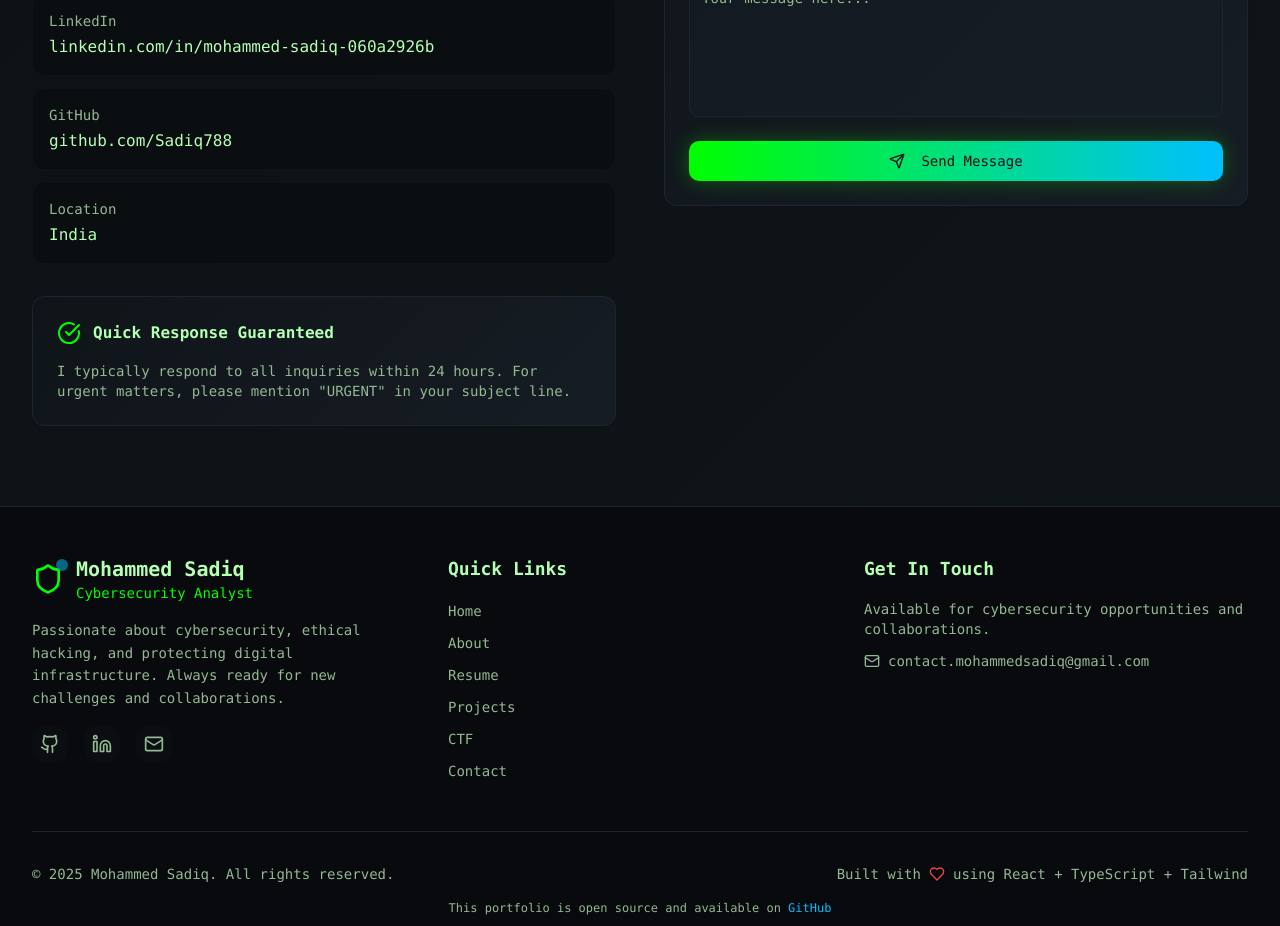
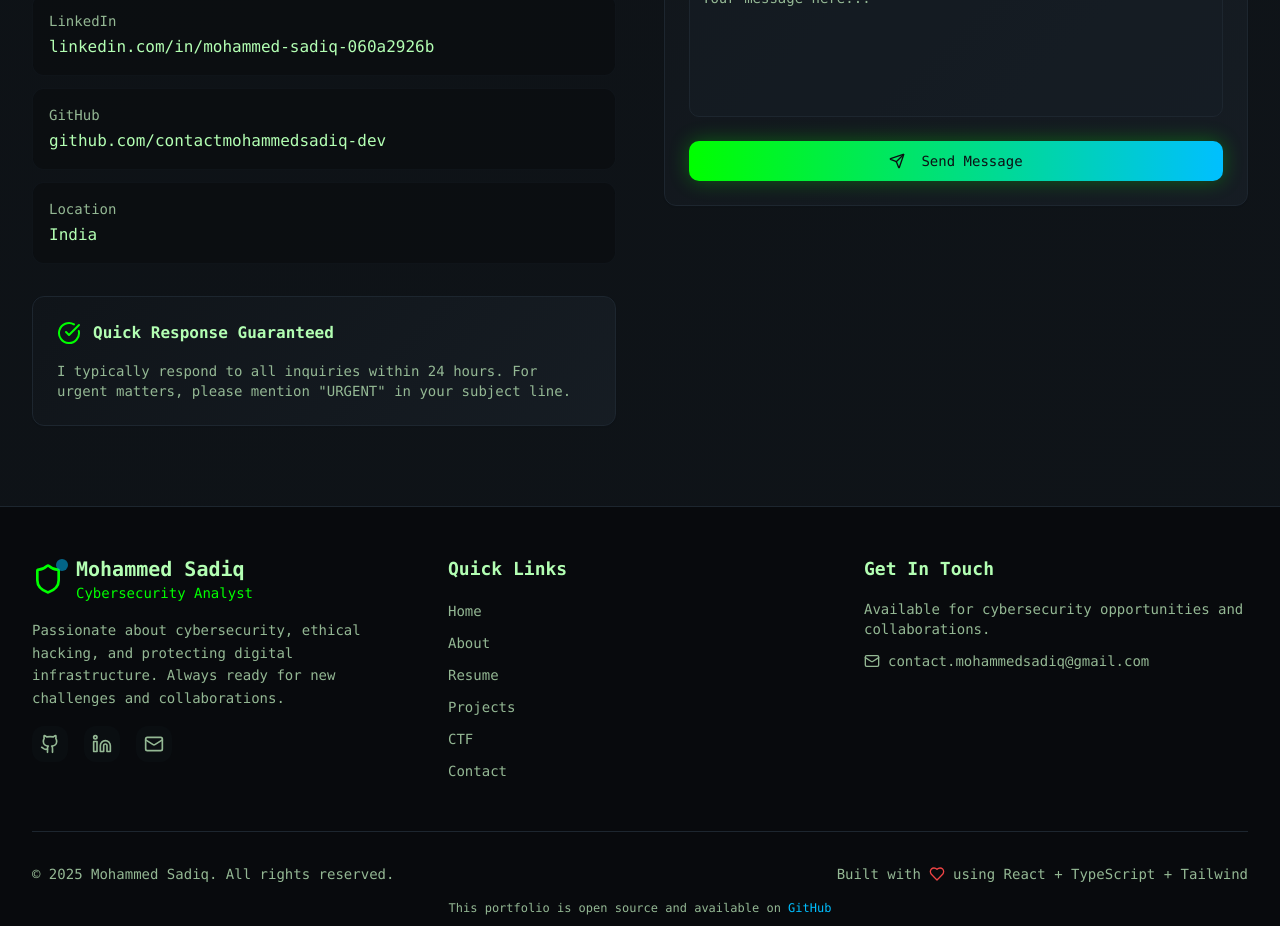
Before and after one commit to Sadiq788/cyber-sadiq-bytes, a React (Vite) app: page / in a window 1280 px wide. Shown: the part 7760-8686 px from the top of the page. Built offline with nearby package versions, Linux system fonts and the light colour scheme.

Commit message:
Update GitHub links

```diff
--- a/src/components/Contact.tsx
+++ b/src/components/Contact.tsx
@@ -45,8 +45,8 @@ const Contact = () => {
     {
       icon: Github,
       label: 'GitHub',
-      value: 'github.com/Sadiq788',
-      link: 'https://github.com/Sadiq788/',
+      value: 'github.com/contactmohammedsadiq-dev',
+      link: 'https://github.com/contactmohammedsadiq-dev',
       color: 'cyber-purple'
     },
     {
--- a/src/components/Footer.tsx
+++ b/src/components/Footer.tsx
@@ -7,7 +7,7 @@ const Footer = () => {
   const socialLinks = [
     {
       icon: Github,
-      href: 'https://github.com/Sadiq788/',
+      href: 'https://github.com/contactmohammedsadiq-dev',
       label: 'GitHub',
       color: 'hover:text-cyber-green'
     },
@@ -157,7 +157,7 @@ const Footer = () => {
             <p className="text-xs text-muted-foreground">
               This portfolio is open source and available on{' '}
               <a
-                href="https://github.com/Sadiq788/portfolio"
+                href="https://github.com/contactmohammedsadiq-dev/portfolio"
                 target="_blank"
                 rel="noopener noreferrer"
                 className="text-cyber-blue hover:underline"
--- a/src/components/Projects.tsx
+++ b/src/components/Projects.tsx
@@ -29,7 +29,7 @@ const Projects = () => {
         'High accuracy classification',
         'Detailed threat reports'
       ],
-      github: 'https://github.com/Sadiq788/malware-detection-ml',
+      github: 'https://github.com/contactmohammedsadiq-dev/malware-detection-ml',
       demo: '#',
       status: 'Completed',
       color: 'cyber-green'
@@ -48,7 +48,7 @@ const Projects = () => {
         'Multi-platform compatibility',
         'Modular architecture'
       ],
-      github: 'https://github.com/Sadiq788/cybersecurity-toolkit',
+      github: 'https://github.com/contactmohammedsadiq-dev/cybersecurity-toolkit',
       demo: '#',
       status: 'In Progress',
       color: 'cyber-purple'
@@ -67,7 +67,7 @@ const Projects = () => {
         'Security headers implementation',
         'Comprehensive audit logging'
       ],
-      github: 'https://github.com/Sadiq788/secure-web-app',
+      github: 'https://github.com/contactmohammedsadiq-dev/secure-web-app',
       demo: '#',
       status: 'Completed',
       color: 'cyber-green'
@@ -215,7 +215,7 @@ const Projects = () => {
                 I'm constantly working on new cybersecurity tools and applications.
                 Check out my GitHub for the latest updates and experimental projects.
               </p>
-              <Button className="btn-hero" onClick={() => window.open('https://github.com/Sadiq788', '_blank')}>
+              <Button className="btn-hero" onClick={() => window.open('https://github.com/contactmohammedsadiq-dev', '_blank')}>
                 <Github className="w-4 h-4 mr-2" />
                 View All Projects
               </Button>
```
